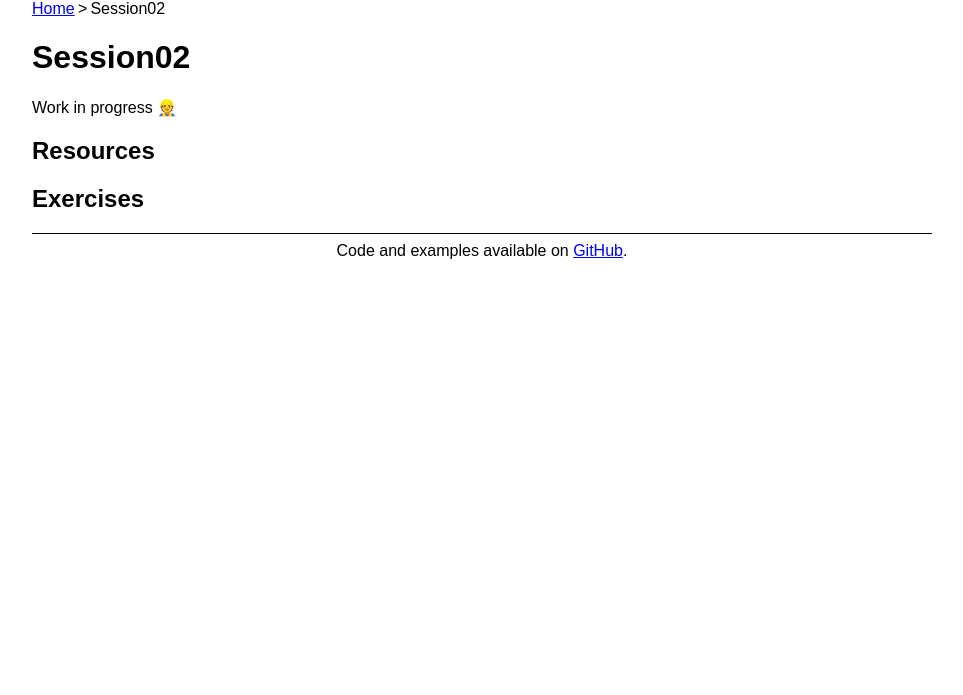
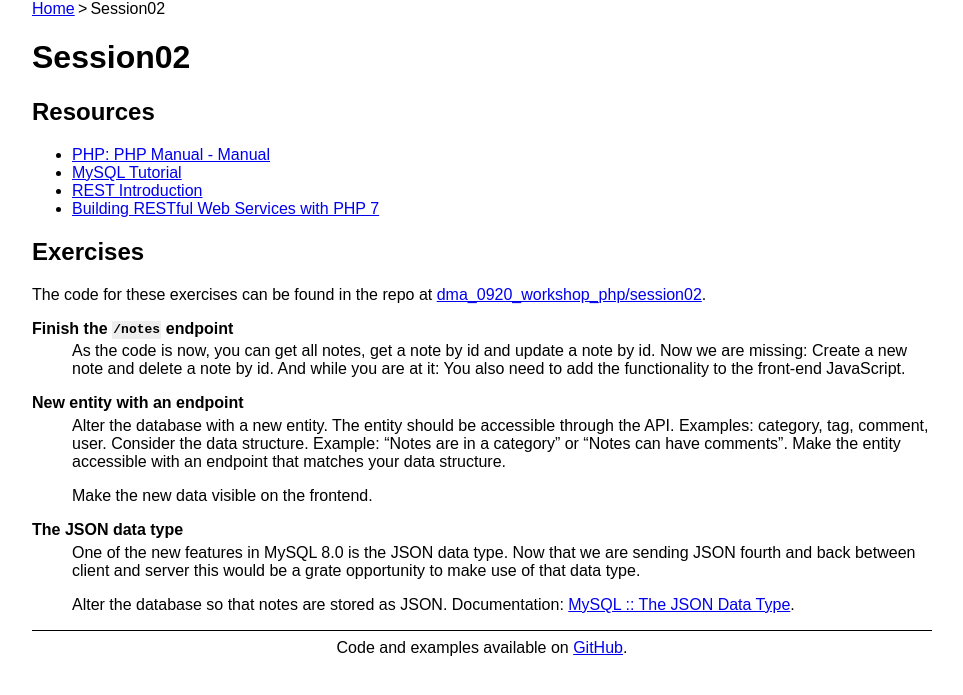
Before and after one commit to UCNProf/dma_0920_workshop_php, a Jekyll site: the page built from docs/session02/index.md, in a window 1280 px wide. Shown: the top 695 px of the page, without its empty margins (158-1121 px from the left). Built offline with Jekyll 4.4.1, drawn with Linux system fonts in a browser that asks for light colours.

Commit message:
added exercises for session02

```diff
--- a/docs/session02/index.md
+++ b/docs/session02/index.md
@@ -3,8 +3,27 @@ title: Session02
 layout: default
 ---
 
-Work in progress 👷
-
 ## Resources
 
+- [PHP: PHP Manual - Manual](https://www.php.net/manual/en/)
+- [MySQL Tutorial](https://www.w3schools.com/mysql)
+- [REST Introduction](https://www.infoq.com/articles/rest-introduction/)
+- [Building RESTful Web Services with PHP 7](http://ez-scv.statsbiblioteket.dk:2048/login?url=https://search.ebscohost.com/login.aspx?direct=true&db=nlebk&AN=1593447&site=ehost-live&ebv=EB&ppid=pp_Cover)
+
 ## Exercises
+
+The code for these exercises can be found in the repo at [dma_0920_workshop_php/session02](https://github.com/UCNProf/dma_0920_workshop_php/tree/main/session02).
+
+Finish the `/notes` endpoint
+:   As the code is now, you can get all notes, get a note by id and update a note by id. Now we are missing: Create a new note and delete a note by id. And while you are at it: You also need to add the functionality to the front-end JavaScript.
+
+New entity with an endpoint
+:   Alter the database with a new entity. The entity should be accessible through the API. Examples: category, tag, comment, user.
+    Consider the data structure. Example: "Notes are in a category" or "Notes can have comments". Make the entity accessible with an endpoint that matches your data structure.
+
+    Make the new data visible on the frontend.
+
+The JSON data type
+:   One of the new features in MySQL 8.0 is the JSON data type. Now that we are sending JSON fourth and back between client and server this would be a grate opportunity to make use of that data type.
+
+    Alter the database so that notes are stored as JSON. Documentation: [MySQL :: The JSON Data Type](https://dev.mysql.com/doc/refman/8.0/en/json.html).
```
